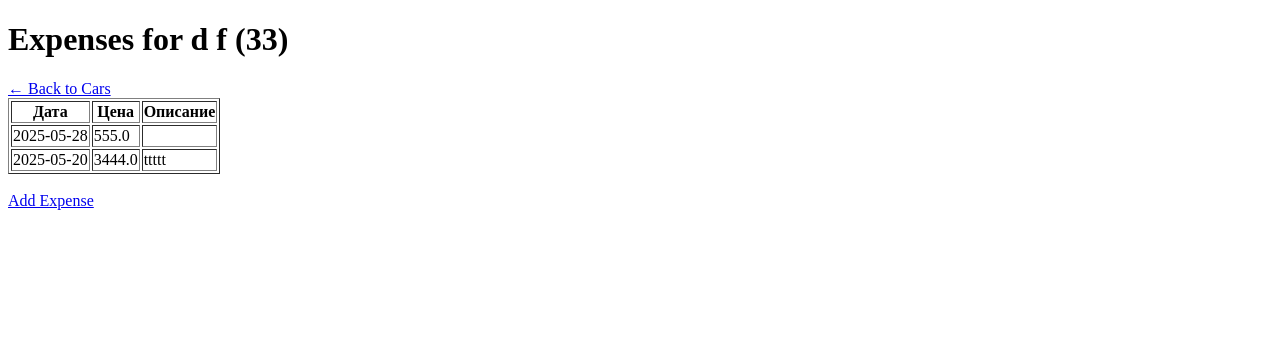
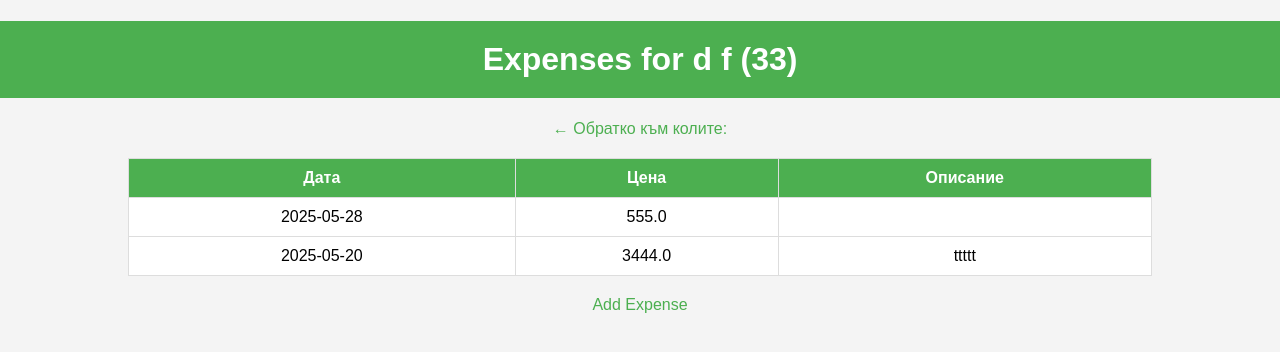
Before and after one commit to 12623215/car, a Flask app: page /car/1/expenses in a window 1280 px wide. Shown: the top 352 px of the page. Run offline with Flask 3, Linux system fonts and the light colour scheme; data comes from the database, SQL or seed files in the repository.

Commit message:
view_expenses.html

```diff
--- a/templates/view_expenses.html
+++ b/templates/view_expenses.html
@@ -2,11 +2,74 @@
 <html>
 <head>
     <title>Expenses for {{ car[1] }} {{ car[2] }}</title>
+    <style>
+        body {
+            font-family: Arial, sans-serif;
+            background-color: #f4f4f4;
+            margin: 0;
+            padding: 0;
+        }
+
+        h1 {
+            text-align: center;
+            color: #333;
+            padding: 20px;
+            background-color: #4CAF50;
+            color: white;
+        }
+
+        table {
+            width: 80%;
+            margin: 20px auto;
+            border-collapse: collapse;
+        }
+
+        table, th, td {
+            border: 1px solid #ddd;
+        }
+
+        th, td {
+            padding: 10px;
+            text-align: center;
+        }
+
+        th {
+            background-color: #4CAF50;
+            color: white;
+        }
+
+        td {
+            background-color: white;
+        }
+
+        a {
+            color: #4CAF50;
+            text-decoration: none;
+        }
+
+        a:hover {
+            text-decoration: underline;
+        }
+
+        .back-link {
+            margin: 20px;
+            display: block;
+            text-align: center;
+        }
+
+        .add-expense {
+            display: block;
+            text-align: center;
+            margin-top: 20px;
+        }
+    </style>
 </head>
 <body>
     <h1>Expenses for {{ car[1] }} {{ car[2] }} ({{ car[3] }})</h1>
-    <a href="{{ url_for('index') }}">← Back to Cars</a>
-    <table border="1">
+    <div class="back-link">
+        <a href="{{ url_for('index') }}">← Обратко към колите:</a>
+    </div>
+    <table>
         <tr>
             <th>Дата</th>
             <th>Цена</th>
@@ -20,7 +83,8 @@
         </tr>
         {% endfor %}
     </table>
-    <br>
-    <a href="{{ url_for('add_expense', car_id=car[0]) }}">Add Expense</a>
+    <div class="add-expense">
+        <a href="{{ url_for('add_expense', car_id=car[0]) }}">Add Expense</a>
+    </div>
 </body>
 </html>
```
